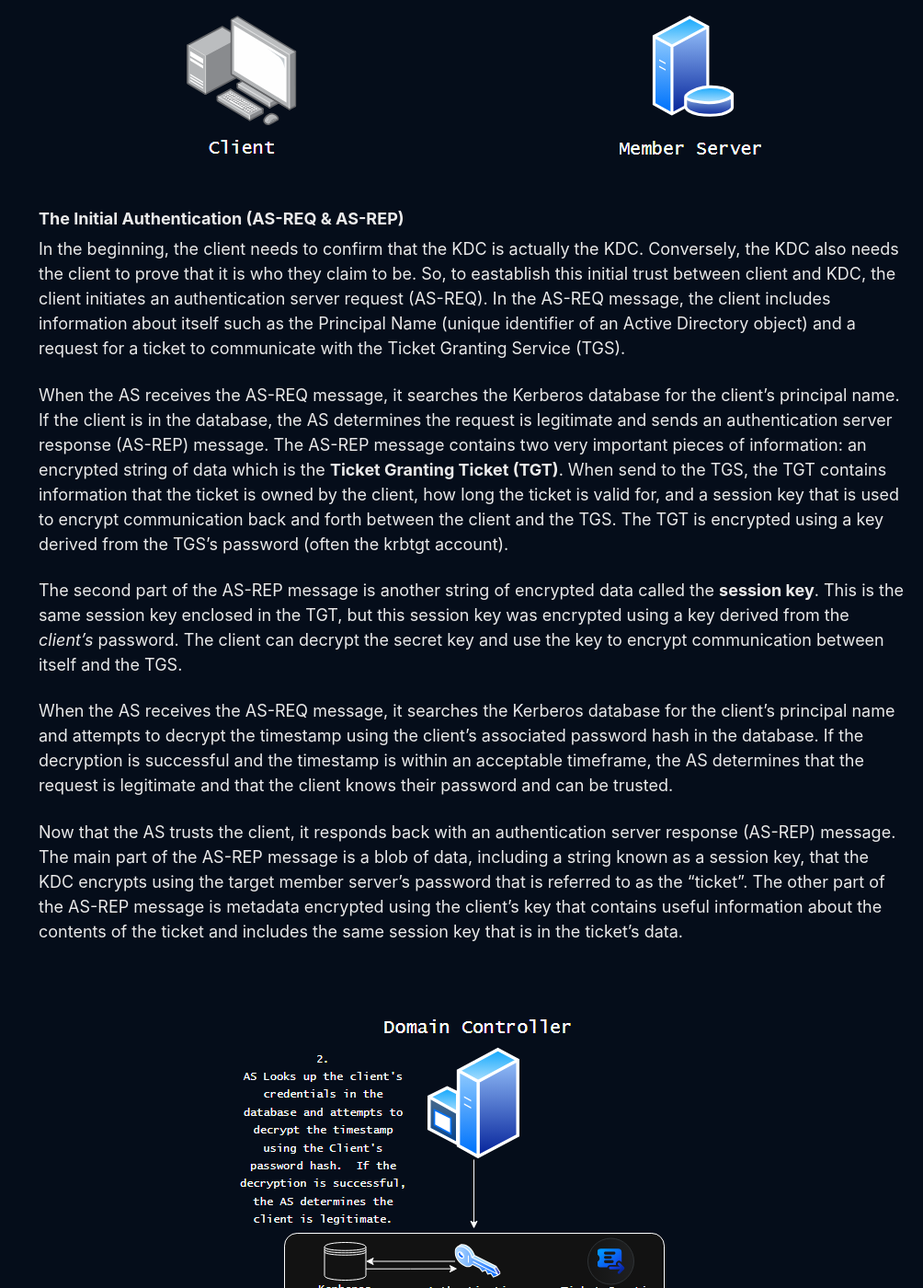
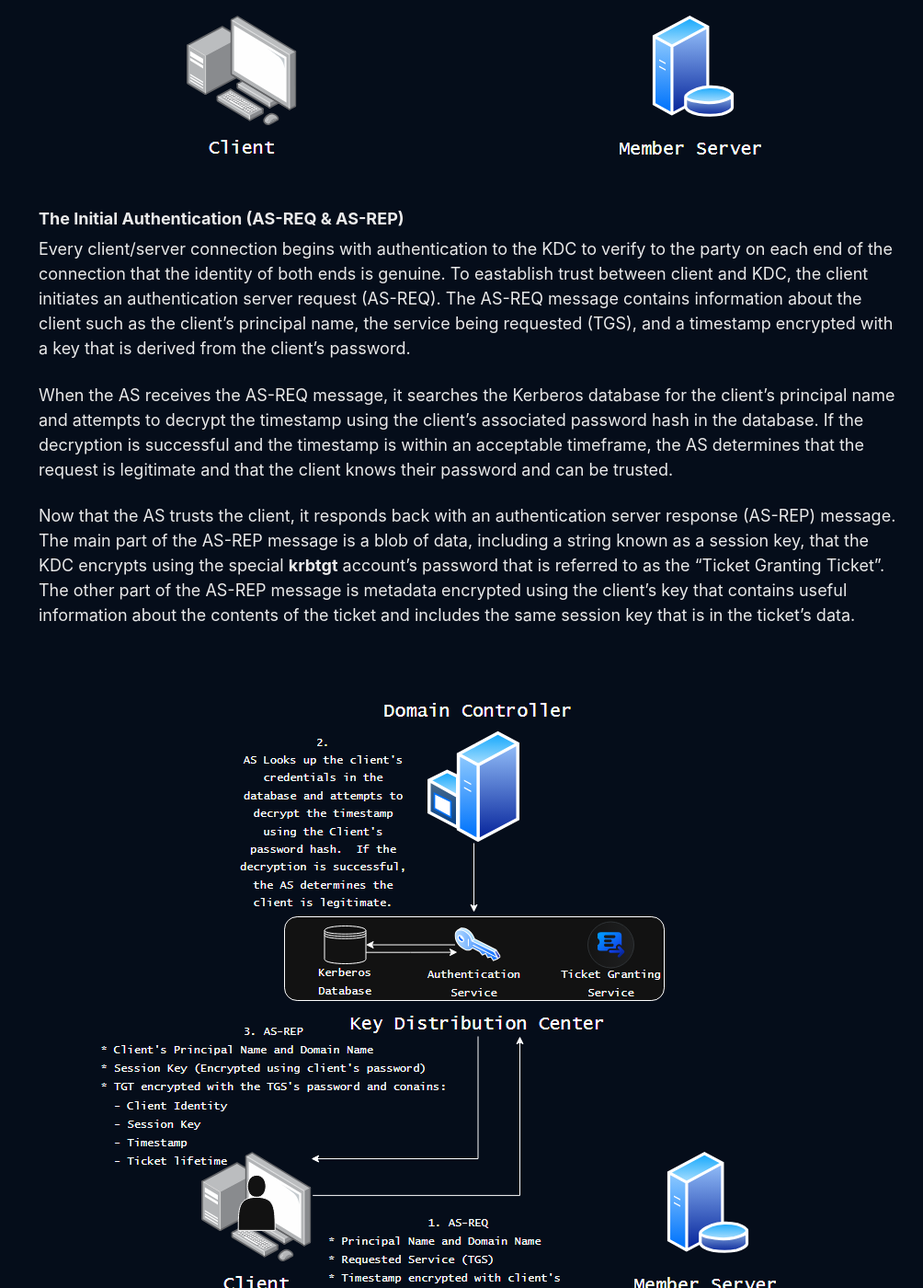
Before and after one commit to harutomo-jp/harutomo-jp.github.io, a Jekyll site: the page built from _posts/2025-06-23-Kerberoasting.md, in a window 1280 px wide and 1400 px high, scrolled down 1950 px. Shown: the whole window at 92% size, without its empty margins (276-1280 px from the left). Built offline with Jekyll 4.4.1, drawn with Linux system fonts in a browser that asks for light colours; cached includes are drawn as plain includes; some of the changed text lies outside the part shown.

Commit message:
adding extra

```diff
--- a/_posts/2025-06-23-Kerberoasting.md
+++ b/_posts/2025-06-23-Kerberoasting.md
@@ -1,7 +1,7 @@
 ---
 layout: single
 title: Understanding Kerberoasting from Start to Finish
-excerpt: Kerberoasting - an attack technique first discovered almost a decade ago and yet still remains prevalent as a valid technique for password cracking and pass the hash attacks, enabling privilege escalation and lateral movement within an Active Directory environment.  Due to the popularity of the attack, there have been countless tools already created to scan for and abuse Kerberoasting easily.  Having used this attack before many times in CTFs and while studying for my OSCP I believed that I understood how it worked, but recently I was asked to explain it fully and I found myself grasping at terms making me realize I didn't quite know this technique as well as I thought!"
+excerpt: Kerberoasting - an attack technique first discovered almost a decade ago and yet still remains prevalent as a valid technique for password cracking and pass the hash attacks, enabling privilege escalation and lateral movement within an Active Directory environment.  Due to the popularity of the attack, there have been countless tools already created to scan for and abuse Kerberoasting easily.  Having seen and used this attack before many times, I wanted to take the time to go in-depth and explain how it works!
 date: 25-06-2025
 classes: wide
 header:
@@ -44,15 +44,11 @@
 
 ### The Initial Authentication (AS-REQ & AS-REP)
 
-In the beginning, the client needs to confirm that the KDC is actually the KDC.  Conversely, the KDC also needs the client to prove that it is who they claim to be. So, to eastablish this initial trust between client and KDC, the client initiates an authentication server request (AS-REQ).  In the AS-REQ message, the client includes information about itself such as the Principal Name (unique identifier of an Active Directory object) and a request for a ticket to communicate with the Ticket Granting Service (TGS).
-
-When the AS receives the AS-REQ message, it searches the Kerberos database for the client's principal name.  If the client is in the database, the AS determines the request is legitimate and sends an authentication server response (AS-REP) message.  The AS-REP message contains two very important pieces of information: an encrypted string of data which is the **Ticket Granting Ticket (TGT)**.  When send to the TGS, the TGT contains information that the ticket is owned by the client, how long the ticket is valid for, and a session key that is used to encrypt communication back and forth between the client and the TGS.  The TGT is encrypted using a key derived from the TGS's password (often the krbtgt account).
-
-The second part of the AS-REP message is another string of encrypted data called the **session key**.  This is the same session key enclosed in the TGT, but this session key was encrypted using a key derived from the *client's* password.  The client can decrypt the secret key and use the key to encrypt communication between itself and the TGS.
+Every client/server connection begins with authentication to the KDC to verify to the party on each end of the connection that the identity of both ends is genuine.  To eastablish trust between client and KDC, the client initiates an authentication server request (AS-REQ).  The AS-REQ message contains information about the client such as the client's principal name, the service being requested (TGS), and a timestamp encrypted with a key that is derived from the client's password.
 
 When the AS receives the AS-REQ message, it searches the Kerberos database for the client's principal name and attempts to decrypt the timestamp using the client's associated password hash in the database.  If the decryption is successful and the timestamp is within an acceptable timeframe, the AS determines that the request is legitimate and that the client knows their password and can be trusted.
 
-Now that the AS trusts the client, it responds back with an authentication server response (AS-REP) message.  The main part of the AS-REP message is a blob of data, including a string known as a session key, that the KDC encrypts using the target member server's password that is referred to as the "ticket".  The other part of the AS-REP message is metadata encrypted using the client's key that contains useful information about the contents of the ticket and includes the same session key that is in the ticket's data.
+Now that the AS trusts the client, it responds back with an authentication server response (AS-REP) message.  The main part of the AS-REP message is a blob of data, including a string known as a session key, that the KDC encrypts using the special **krbtgt** account's password that is referred to as the "Ticket Granting Ticket".  The other part of the AS-REP message is metadata encrypted using the client's key that contains useful information about the contents of the ticket and includes the same session key that is in the ticket's data.
 
 <p align="center">
   <img src="/assets/images/Kerberoasting/ASREQandASREP.png">
@@ -66,13 +62,42 @@
 
 ### RED ALERT! - Something's roasting.. AS-REP Roasting!
 
-In this form, the client has the ability to ask the KDC to return an AS-REP message for domain objects, each AS-REP message contains a blob of data encrypted with a key derived from the object's password.  This screams DANGER!  A malicious actor could weaponize theses requests to gather hash-like encrypted blobs that could be bruteforced offline to attempt to reverse the target domain object's password.  This attack is known as AS-REP roasting.
+Kerberos can be configured so that pre-authentication is disabled, which means that when the KDC received an AS-REQ message, it doesn't require an encrypted timestamp to check whether the AS-REQ message was made by a client that knew its own password.  Instead, the KDC receives the AS-REQ and immediately returns an AS-REP with a TGT and a blob of data encrypted with a key derived from the client's password.
+
+This can be abused by attackers, who can make malicious AS-REQ requests using the UPNs of other users and machine accounts in the domain.  The KDC doesn't verify the requests and gives the attacker a blob of data that can be brute-forced in offline cracking attacks to discover user passwords.  This attack is known as AS-REP Roasting!
 
 <p align="center">
   <img src="/assets/images/Kerberoasting/asreproasting.png">
 </p>
 
-### The Solution: Pre-Authentication and the Ticket Granting Ticket
+### A Ticket to Ride - The TGS-REQ and TGS-REP
+
+Now that the client has authenticated itself to the KDC, the client needs to use its TGT to request access to the member server it wants to interact with.  This request is called a Ticket Granting Service Request (TGS-REQ).  The TGS-REQ is, in many ways, identical to the AS-REQ.  The only differences being that the messages includes the client's TGT received from the AS-REP which is labeled in the TGS-REQ as "pre-auth data" and the TGS-REQ includes the names of the requested service.  The TGS-REQ is handled by the Ticket Granting Service (TGS) rather than the Authentication Service (AS).
+
+When the TGS received the message, it first verifies the pre-auth data (the TGT).  The TGT is encrypted using the **krbtgt** account password, which only the KDC knows.  Once the KDC is able to decrypt the TGT, it verifies the included session key which only the Client the TGT was issued to should know.  If the session key matches, then the TGS has verified that the KDC issued the ticket to the client and that the TGT came from the client and so the TGS generates a Ticket Granting Service Response (TGS-REP) message.
+
+The TGS-REP is comprised of two parts: the **Ticket Granting Service Ticket or Service Ticket** and the **enc-part**.  For the Service Ticket, the TGS finds the service/account requested in the TGS-REQ in the Kerberos Database and uses the account's associated password to generate a key used to encrypt the Service Ticket.  This way, the ticket can only be used for the requested service.  The Service Ticket includes the Client's UPN, the name of the target service, a new session key used for encryption between the client and the service, and additional useful metadata.
+
+The enc-part is encrypted using the client's session key from the AS-REP and contains the new session key that was included in the Service Ticket that will be used for encrypted communication with the requested service, and additional useful metadata such as ticket validity details and timestamps.
+
+<p align="center">
+  <img src="/assets/images/Kerberoasting/TGSREQandTGSREP.png">
+</p>
+
+### Final Steps - Communicating with the Application
+
+The Client now has a Service Ticket with the session key it needs to communicate securely with the target service.  To commmunicate with the application, the client takes the encrypted Service Ticket and converts it into an **Application Request (AP-REQ)** message.  The AP-REQ, like most of our REQ messages so far, is comprised of two main parts: the Service Ticket, and an authenticator encrypted using the session key the client received from the TGS-REP.
+
+The service will receive the AP-REQ and decrypt the Service Ticket using its own password, and verify the session ID.  If the decryption is successful, the service will respond with an AP-REP message that confirms that the service was able to decrypt the Service Ticket issued by the KDC and that secure communication is established.
+
+<p align="center">
+  <img src="/assets/images/Kerberoasting/APREQandAPREP.png">
+</p>
+
+
+
+
+
 
 
 
```
Also changed, not shown: assets/images/Kerberoasting/APREQandAPREP.png (added), assets/images/Kerberoasting/TGSREQandTGSREP.png (added), assets/images/Kerberoasting/asreproasting.png.
